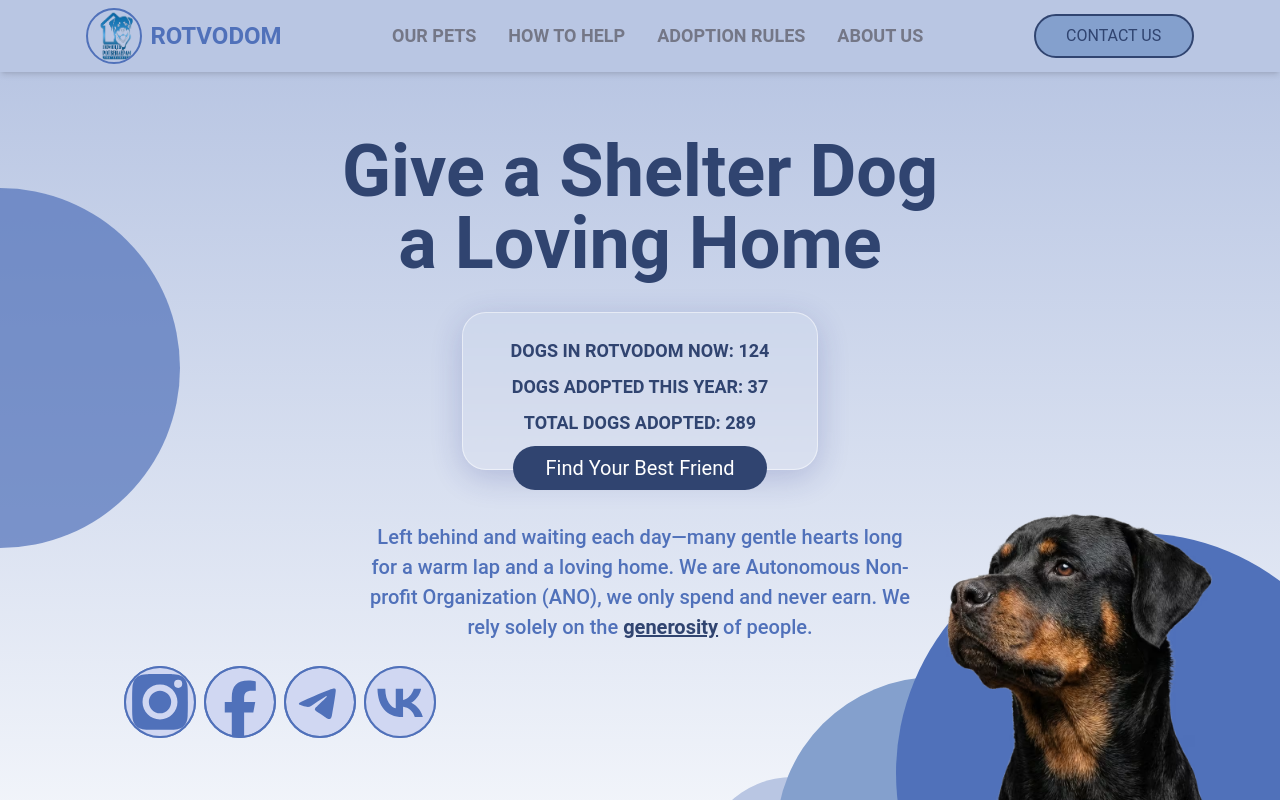
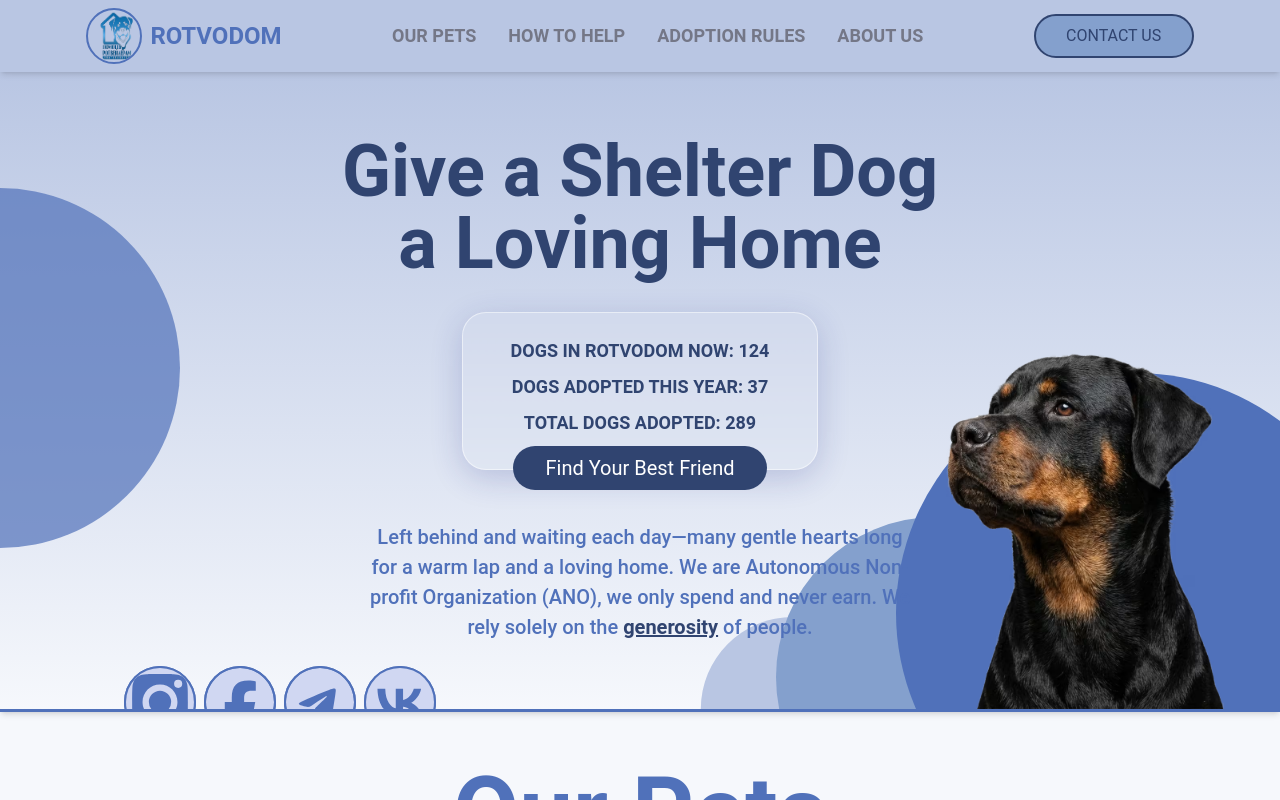
Before and after one commit to bavayra/dog-shelter, a React (Vite) app: page / in a window 1280 px wide. Shown: the top 800 px of the page. Built offline with nearby package versions, Linux system fonts and the light colour scheme; a web font is replaced by a local one.

Commit message:
refactor/style(hero-1100): decreased mt for social links. Replaced @media with another setting max w

```diff
--- a/src/App.tsx
+++ b/src/App.tsx
@@ -24,7 +24,7 @@ function App() {
         <main className="flex-1">
           <section
             id="hero"
-            className="hero-vh from-primary-200 tablet-lg:min-h-[calc(var(--vph)-10rem)] 6xl:min-h-[calc(var(--vph)-5.5rem)] 5xl:min-h-[calc(var(--vph)-6rem)] 4xl:min-h-[calc(var(--vph)-5rem)] to-primary-50 border-primary-500 tablet-sm:min-h-[calc(var(--vph)-6rem)] relative flex min-h-[calc(var(--vph)-2rem)] flex-col overflow-hidden border-b-3 bg-linear-to-b px-4 pt-6 pb-6 shadow-md min-[425px]:min-h-[calc(var(--vph)-5rem)] sm:min-h-[calc(var(--vph)-4rem)] md:min-h-[calc(var(--vph)-9rem)] md:p-10 lg:min-h-[calc(var(--vph)-10rem)] xl:h-[calc(var(--vph)-10rem)]"
+            className="hero-vh from-primary-200 6xl:min-h-[calc(var(--vph)-5.5rem)] 5xl:min-h-[calc(var(--vph)-6rem)] 4xl:min-h-[calc(var(--vph)-5rem)] to-primary-50 border-primary-500 relative flex min-h-[calc(var(--vph)-2rem)] flex-col overflow-hidden border-b-3 bg-linear-to-b px-4 pt-6 pb-6 shadow-md min-[425px]:min-h-[calc(var(--vph)-5rem)] md:p-10 lg:min-h-[calc(var(--vph)-10rem)] xl:h-[calc(var(--vph)-10rem)]"
           >
             <h2 className="text-primary-700 xs:text-4xl mt-6xl-sm 6xl:mt-4 6xl:text-[7.5rem] xs:max-w-xs 5xl:mt-10 6xl:mb-0 5xl:mb-4 5xl:text-9xl 5xl:max-w-400 xs:mt-12 tablet-sm:px-4 tablet-sm:mt-20 tablet-sm:max-w-120 tablet-lg:pt-6 4xl:mt-6 relative z-10 mx-auto mt-10 w-full text-center text-3xl font-semibold sm:text-5xl md:mt-12 md:max-w-160 md:text-6xl lg:mt-0 lg:text-7xl xl:text-7xl 2xl:max-w-220 2xl:text-8xl">
               Give a Shelter Dog a Loving Home
@@ -90,7 +90,7 @@ function App() {
             </div>
             <SocialLinks
               size="sm"
-              className="xs:mt-10 tablet-sm:mt-12 mt-6xl-sm mt-6xl-md 5xl:mt-24 6xl:mt-8 6xl:mr-60 tablet-lg:mt-8 4xl:-translate-x-124 3xl:mr-20 mt-8 gap-5 min-[425px]:mt-6 lg:mt-20 lg:-translate-x-60 xl:mt-6 xl:-translate-x-90 2xl:-translate-x-100"
+              className="xs:mt-10 tablet-sm:mt-12 mt-6xl-sm mt-6xl-md 5xl:mt-24 6xl:mt-8 6xl:mr-60 tablet-lg:mt-8 4xl:-translate-x-124 3xl:mr-20 mt-8 gap-5 min-[425px]:mt-6 lg:mt-12 lg:-translate-x-60 xl:mt-6 xl:-translate-x-90 2xl:-translate-x-100"
               iconColor="text-neutral-50"
               bgColor="bg-primary-500"
             />
--- a/src/styles/custom-breakpoints.css
+++ b/src/styles/custom-breakpoints.css
@@ -44,8 +44,10 @@
   --vph: calc(var(--vh, 1vh) * 100);
 }
 
-#hero.hero-vh {
-  min-height: 100lvh;
-  min-height: var(--vph);
-  padding-bottom: env(safe-area-inset-bottom);
+@media (max-width: 1023px) {
+  #hero.hero-vh {
+    min-height: 100lvh;
+    min-height: var(--vph);
+    padding-bottom: env(safe-area-inset-bottom);
+  }
 }
```
